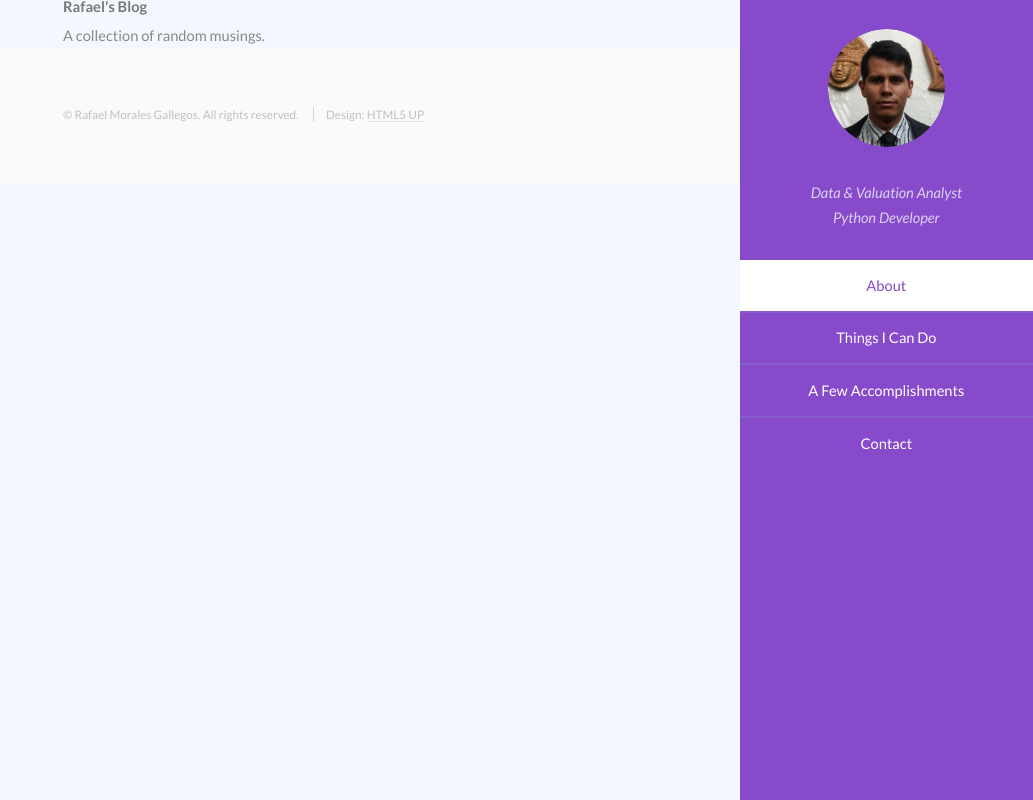
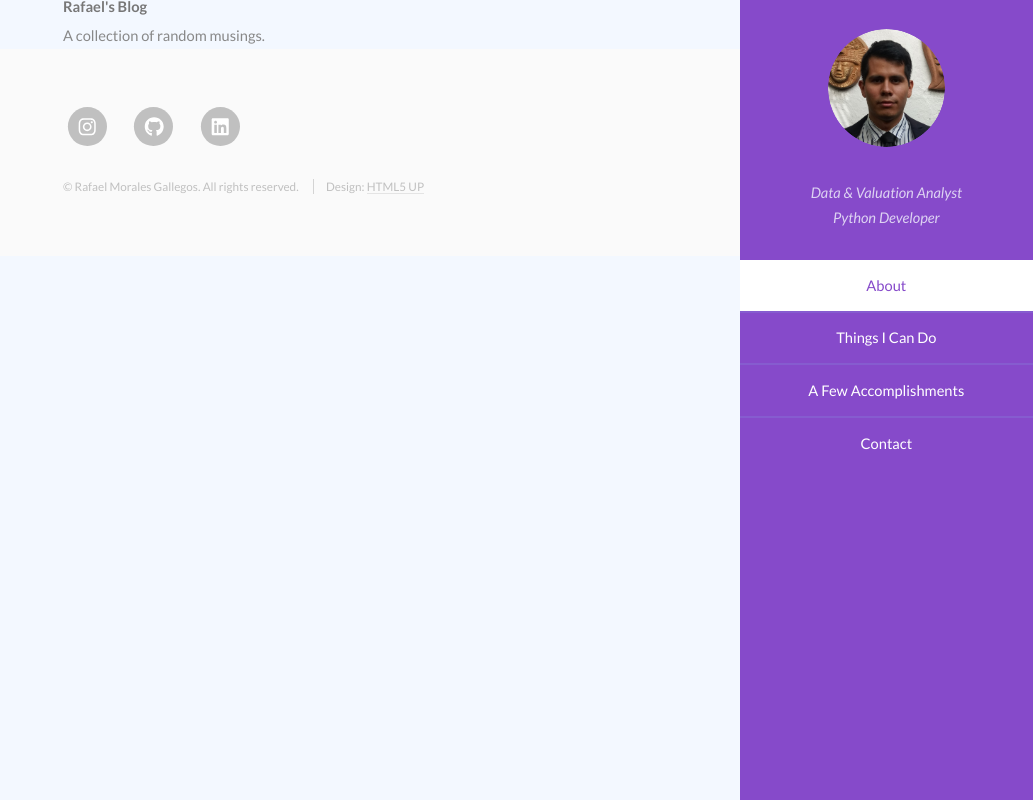
Before and after one commit to RafaelMoralesGallegos/Portfolio-Website, a Flask app: page / in a window 1280 px wide. Shown: the whole page, without its empty margins (247-1280 px from the left). Run offline with Flask 3, Linux system fonts and the light colour scheme; some libraries are stand-ins or nearby versions; some web fonts are replaced.

Commit message:
update footer for icons

```diff
--- a/templates/footer.html
+++ b/templates/footer.html
@@ -2,6 +2,35 @@
   <!-- Footer-->
   <section id="footer">
     <div class="container">
+      <ul class="icons">
+        <li class="list-inline-item">
+          <a
+            href="https://www.instagram.com/rafaelmorales448?igsh=MWVjdGl5NW85cGN5Yg%3D%3D"
+            class="icon"
+          >
+            <span class="fa-stack fa-lg">
+              <i class="fas fa-circle fa-stack"></i>
+              <i class="fab fa-instagram fa-stack-1x fa-inverse"></i>
+            </span>
+          </a>
+        </li>
+        <li>
+          <a href="https://github.com/RafaelMoralesGallegos" class="icon"
+            ><span class="fa-stack fa-lg">
+              <i class="fas fa-circle fa-stack"></i>
+              <i class="fab fa-github fa-stack-1x fa-inverse"></i> </span
+          ></a>
+        </li>
+        <li>
+          <a
+            href="https://www.linkedin.com/in/rafael-morales-4a168724b/"
+            class="icon"
+            ><span class="fa-stack fa-lg">
+              <i class="fas fa-circle fa-stack"></i>
+              <i class="fab fa-linkedin fa-stack-1x fa-inverse"></i> </span
+          ></a>
+        </li>
+      </ul>
       <ul class="copyright">
         <li>&copy; Rafael Morales Gallegos. All rights reserved.</li>
         <li>Design: <a href="http://html5up.net">HTML5 UP</a></li>
--- a/templates/header.html
+++ b/templates/header.html
@@ -16,10 +16,10 @@
       src="https://use.fontawesome.com/releases/v6.3.0/js/all.js"
       crossorigin="anonymous"
     ></script>
-    <script
-      src="https://use.fontawesome.com/releases/v6.3.0/js/all.js"
-      crossorigin="anonymous"
-    ></script>
+    <link
+      href="https://use.fontawesome.com/releases/v6.3.0/css/all.css"
+      rel="stylesheet"
+    />
     <link
       rel="stylesheet"
       href="{{ url_for('static', filename='css/styles.css') }}"
--- a/templates/index.html
+++ b/templates/index.html
@@ -1,9 +1,8 @@
-<head>
-  <link
-    rel="icon"
-    href="{{ url_for('static', filename='assets/favicon.ico') }}"
-  />
-</head>
+<link
+  rel="icon"
+  href="{{ url_for('static', filename='assets/favicon.ico') }}"
+/>
+
 <body>
   {% include "header.html" %}
   <header>
```
